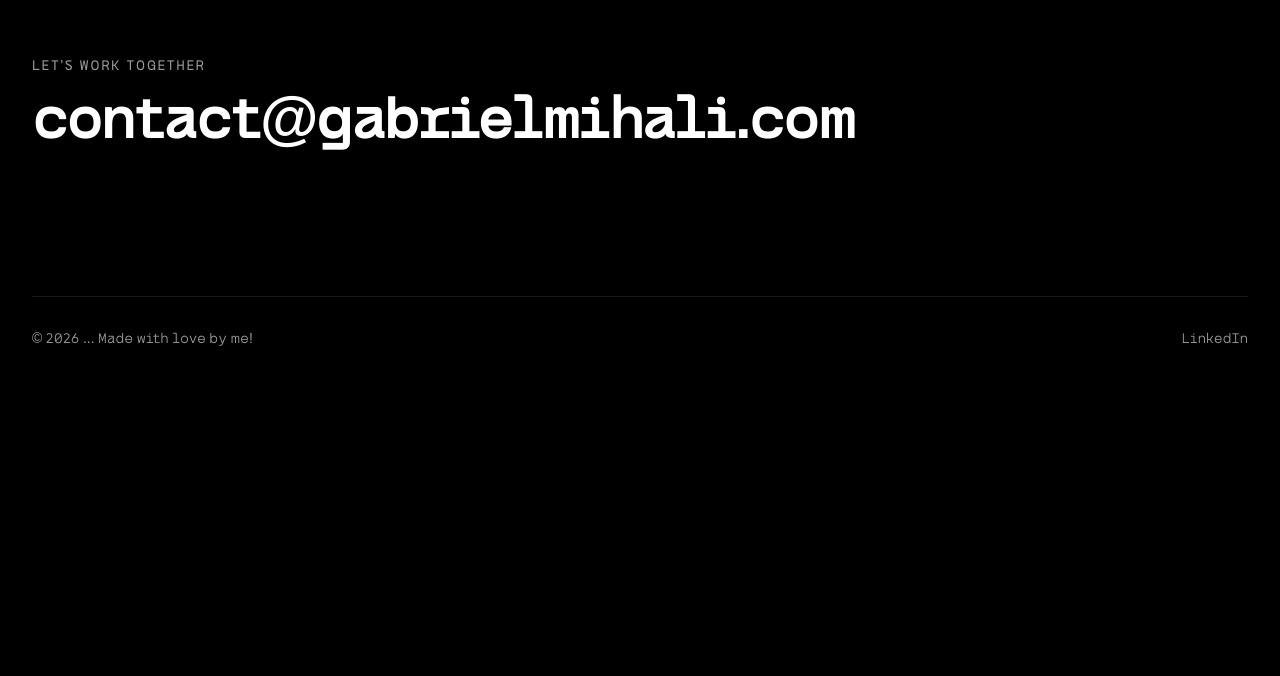
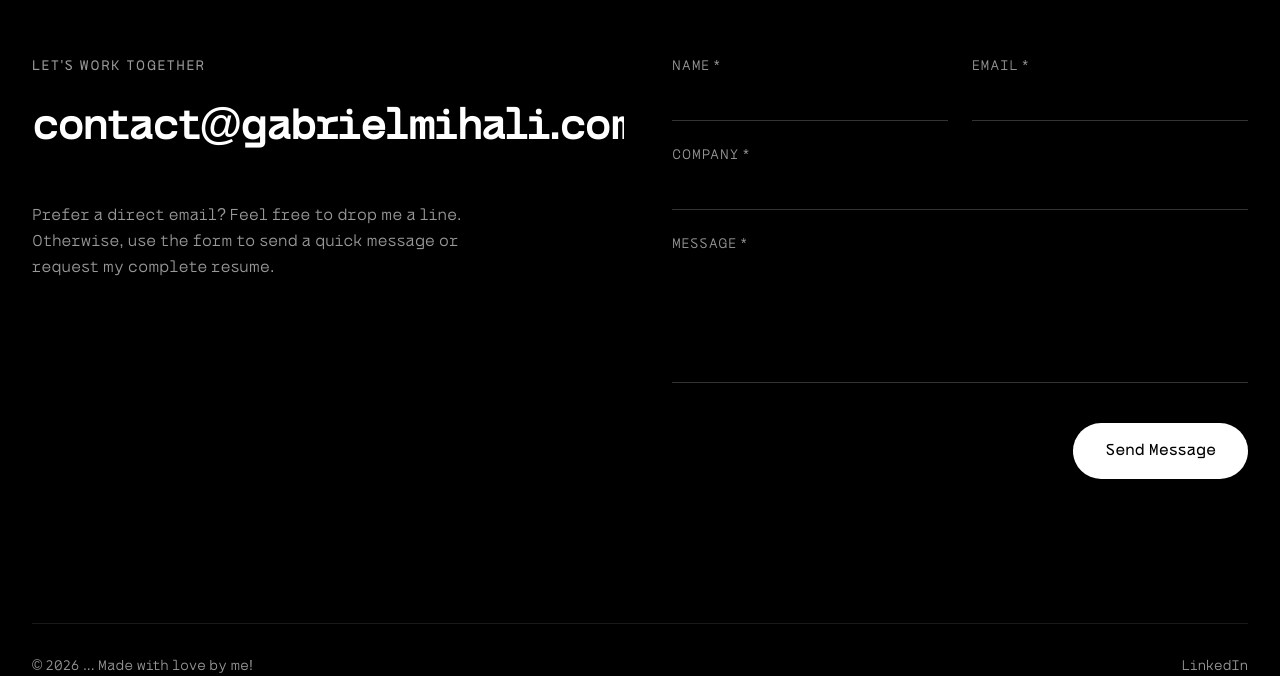
Before and after one commit to san-gabriels/portfolio-bento-2026, a Next.js app: page /about in a window 1280 px wide. Shown: the part 3610-4286 px from the top of the page. Before the commit the page ends 4007 px from the top, so only its background shows below. Built offline with nearby package versions, Linux system fonts and the light colour scheme; a web font is replaced by a local one.

Commit message:
added contact route and updated about page with new email link and styling

```diff
--- a/app/about/page.tsx
+++ b/app/about/page.tsx
@@ -1,6 +1,6 @@
 "use client";
 
-import { useRef } from "react";
+import { useRef, useState } from "react";
 import Image from "next/image";
 import { motion, useScroll, useTransform, MotionValue } from "framer-motion";
 
@@ -28,11 +28,9 @@ const EXPERIENCE_DATA = [
 const PARAGRAPH = "Crafting scalable web ecosystems means turning complex business challenges into measurable digital platforms. As a Digital Infrastructure Architect, my focus is on designing data-driven web experiences rather than just building standard websites. This approach is deeply rooted in my academic background in Information Philosophy. Understanding the epistemic relationship between raw data, structured information, and actionable knowledge provides a rigorous logical framework for web architecture and technical SEO. By seamlessly integrating advanced algorithmic workflows into the process, deployment and performance are significantly accelerated, always keeping human critical thinking at the core of every project.";
 
 const words = PARAGRAPH.split(" ");
+const emailText = "contact@gabrielmihali.com";
 
-// Il trucco dei Pro: Usare l'opacità su due livelli sovrapposti invece di animare il colore
-// Il trucco dei Pro: Usare l'opacità su due livelli sovrapposti invece di animare il colore
 function ScrollWord({ children, progress, range }: { children: string; progress: MotionValue<number>; range: [number, number] }) {
-  // 0.2 simula il grigio scuro, 1 è il bianco puro
   const opacity = useTransform(progress, range, [0.2, 1]);
   return (
     <motion.span style={{ opacity }} className="inline-block mr-[0.25em] mt-[0.1em] text-white">
@@ -44,18 +42,47 @@ function ScrollWord({ children, progress, range }: { children: string; progress:
 export default function AboutPage() {
   const textRef = useRef<HTMLDivElement>(null);
 
-  // Offset calibrato: inizia quando la parte alta del testo è all'85% dello schermo (in basso)
-  // Finisce quando la parte bassa del testo è al 50% dello schermo (al centro)
   const { scrollYProgress } = useScroll({
     target: textRef,
     offset: ["start 75%", "end 35%"],
   });
 
+  const [formData, setFormData] = useState({
+    name: "",
+    email: "",
+    company: "",
+    message: ""
+  });
+  const [status, setStatus] = useState<"idle" | "loading" | "success" | "error">("idle");
+
+  const handleSubmit = async (e: React.FormEvent) => {
+    e.preventDefault();
+    setStatus("loading");
+
+    try {
+      const response = await fetch("/api/contact", {
+        method: "POST",
+        headers: { "Content-Type": "application/json" },
+        body: JSON.stringify(formData),
+      });
+
+      if (response.ok) {
+        setStatus("success");
+        setFormData({ name: "", email: "", company: "", message: "" });
+      } else {
+        setStatus("error");
+      }
+    } catch (error) {
+      setStatus("error");
+    }
+  };
+
+  const handleChange = (e: React.ChangeEvent<HTMLInputElement | HTMLTextAreaElement>) => {
+    setFormData({ ...formData, [e.target.name]: e.target.value });
+  };
+
   return (
     <div className="flex flex-col min-h-screen overflow-x-hidden bg-black text-white w-full">
-      {/* Nota: Abbiamo rimosso <Navbar /> da qui perché è già nel layout globale */}
-
-      {/* Main container allineato esattamente come la Bento Grid (max-w-[1600px]) */}
       <main className="flex-1 w-full max-w-[1600px] mx-auto pt-[100px] lg:pt-[120px] pb-12 px-4 min-[700px]:px-8">
 
         {/* SECTION 1: Wall of Text */}
@@ -63,7 +90,6 @@ export default function AboutPage() {
           <p className="text-2xl md:text-4xl lg:text-[48px] font-medium leading-tight tracking-tight flex flex-wrap max-w-6xl">
             {words.map((word, i) => {
               const start = i / words.length;
-              // Allunga leggermente l'end per rendere la transizione più morbida
               const end = start + (3 / words.length);
               return (
                 <ScrollWord key={i} progress={scrollYProgress} range={[start, end]}>
@@ -76,7 +102,7 @@ export default function AboutPage() {
 
         {/* SECTION 2: Portrait Image */}
         <section className="w-full grid grid-cols-1 md:grid-cols-2 gap-8 md:gap-16 mb-32 md:mb-48">
-          <div className="hidden md:block"></div> {/* Spazio vuoto a sinistra */}
+          <div className="hidden md:block"></div>
           <div className="relative aspect-[4/5] md:aspect-[3/4] w-full overflow-hidden rounded-[24px]">
             <Image
               src="/images/profile.webp"
@@ -112,15 +138,14 @@ export default function AboutPage() {
         </section>
       </main>
 
-      {/* SECTION 4: Infinite Marquee (Fuori dal max-w per toccare i bordi dello schermo) */}
+      {/* SECTION 4: Infinite Marquee */}
       <section className="w-full overflow-hidden mb-32 md:mb-48">
         <div className="relative flex whitespace-nowrap">
           <motion.div
             className="flex text-[10vw] uppercase font-medium tracking-tighter"
             animate={{ x: ["0%", "-50%"] }}
-            transition={{ repeat: Infinity, ease: "linear", duration: 350 }} // Velocità rallentata (40s)
+            transition={{ repeat: Infinity, ease: "linear", duration: 350 }}
           >
-            {/* Array moltiplicato per 4 per assicurare lo scorrimento continuo su schermi ultra-wide */}
             {[...Array(4)].map((_, i) => (
               <span key={i} className="pr-8">DIGITAL INFRASTRUCTURE • SCALABLE WEB ECOSYSTEMS • ADVANCED GA4 ANALYTICS • CORE WEB VITALS • LOGIC-DRIVEN ARCHITECTURE • CUSTOM AI INTEGRATIONS • TECHNICAL SEO • </span>
             ))}
@@ -128,26 +153,135 @@ export default function AboutPage() {
         </div>
       </section>
 
-      {/* SECTION 5: Giant CTA Footer */}
-      <footer className="w-full max-w-[1600px] mx-auto px-4 min-[700px]:px-8 pb-12 flex flex-col gap-12">
-        <div className="flex flex-col">
+      {/* SECTION 5: Giant CTA Footer (Email + Form) */}
+      <footer id="contact-section" className="w-full max-w-[1600px] mx-auto px-4 min-[700px]:px-8 pb-12 flex flex-col gap-12">
+        <div className="grid grid-cols-1 lg:grid-cols-2 gap-16 lg:gap-8">
+
+          {/* Colonna Sinistra: Email con Animazione */}
+          <div className="flex flex-col overflow-hidden">
             <span className="text-white/60 text-sm font-medium uppercase tracking-widest mb-4">
               Let&apos;s work together
             </span>
+
             <a
   href="mailto:contact@gabrielmihali.com"
-            className="text-3xl md:text-5xl lg:text-[60px] font-bold tracking-tighter leading-none hover:text-white/60 transition-colors"
+  className="group relative inline-flex overflow-hidden py-2 mb-6 text-[26px] sm:text-4xl md:text-5xl lg:text-4xl xl:text-[44px] font-bold tracking-tighter leading-tight"
 >
-            contact@gabrielmihali.com
+              <span className="flex">
+                {emailText.split("").map((char, index) => (
+                  <span
+                    key={`top-email-${index}`}
+                    className="transform transition-transform duration-500 ease-[cubic-bezier(0.22,1,0.36,1)] group-hover:-translate-y-[110%]"
+                    style={{ transitionDelay: `${index * 15}ms` }}
+                  >
+                    {char}
+                  </span>
+                ))}
+              </span>
+              <span className="absolute inset-0 flex text-white/60">
+                {emailText.split("").map((char, index) => (
+                  <span
+                    key={`bottom-email-${index}`}
+                    className="transform translate-y-[110%] transition-transform duration-500 ease-[cubic-bezier(0.22,1,0.36,1)] group-hover:translate-y-0"
+                    style={{ transitionDelay: `${index * 15}ms` }}
+                  >
+                    {char}
+                  </span>
+                ))}
+              </span>
             </a>
+
+            <p className="text-white/60 max-w-md text-sm md:text-base leading-relaxed mt-4">
+              Prefer a direct email? Feel free to drop me a line. Otherwise, use the form to send a quick message or request my complete resume.
+            </p>
           </div>
 
+          {/* Colonna Destra: Il Form Pulito */}
+          <div className="w-full max-w-xl lg:ml-auto">
+            {status === "success" ? (
+              <div className="p-8 border border-white/10 rounded-2xl bg-white/5">
+                <h3 className="text-2xl font-medium mb-2">Message sent successfully!</h3>
+                <p className="text-white/60">I will get back to you as soon as possible.</p>
+              </div>
+            ) : (
+              <form onSubmit={handleSubmit} className="flex flex-col gap-6">
+
+                {/* Nome & Email */}
+                <div className="grid grid-cols-1 md:grid-cols-2 gap-6">
+                  <div className="flex flex-col gap-2">
+                    <label className="text-sm text-white/60 uppercase tracking-wider">Name *</label>
+                    <input
+                      type="text"
+                      name="name"
+                      required
+                      value={formData.name}
+                      onChange={handleChange}
+                      className="w-full bg-transparent border-b border-white/20 pb-2 text-lg focus:outline-none focus:border-white transition-colors rounded-none"
+                    />
+                  </div>
+                  <div className="flex flex-col gap-2">
+                    <label className="text-sm text-white/60 uppercase tracking-wider">Email *</label>
+                    <input
+                      type="email"
+                      name="email"
+                      required
+                      value={formData.email}
+                      onChange={handleChange}
+                      className="w-full bg-transparent border-b border-white/20 pb-2 text-lg focus:outline-none focus:border-white transition-colors rounded-none"
+                    />
+                  </div>
+                </div>
+
+                {/* Company */}
+                <div className="flex flex-col gap-2">
+                  <label className="text-sm text-white/60 uppercase tracking-wider">Company *</label>
+                  <input
+                    type="text"
+                    name="company"
+                    required
+                    value={formData.company}
+                    onChange={handleChange}
+                    className="w-full bg-transparent border-b border-white/20 pb-2 text-lg focus:outline-none focus:border-white transition-colors rounded-none"
+                  />
+                </div>
+
+                {/* Messaggio */}
+                <div className="flex flex-col gap-2">
+                  <label className="text-sm text-white/60 uppercase tracking-wider">Message *</label>
+                  <textarea
+                    name="message"
+                    required
+                    rows={4}
+                    value={formData.message}
+                    onChange={handleChange}
+                    className="w-full bg-transparent border-b border-white/20 pb-2 text-lg focus:outline-none focus:border-white transition-colors resize-none rounded-none"
+                  />
+                </div>
+
+                {/* Pulsante Submit */}
+                <button
+                  type="submit"
+                  disabled={status === "loading"}
+                  className="mt-4 w-full md:w-auto self-end bg-white text-black px-8 py-4 rounded-full font-medium hover:bg-white/90 transition-colors disabled:opacity-50"
+                >
+                  {status === "loading" ? "Sending..." : "Send Message"}
+                </button>
+
+                {status === "error" && (
+                  <span className="text-red-400 text-sm text-right mt-2">Something went wrong. Please try again.</span>
+                )}
+              </form>
+            )}
+          </div>
+        </div>
+
+        {/* Footer Bottom */}
         <div className="flex flex-col md:flex-row justify-between items-start md:items-end gap-6 pt-8 border-t border-white/10 mt-12 md:mt-24">
           <div className="text-sm text-white/60">
             © {new Date().getFullYear()} ... Made with love by me!
           </div>
           <div className="flex gap-6">
-            <a href="https://www.linkedin.com/in/sandu-gabriel-mihali/" className="text-sm text-white/60 hover:text-white transition-colors">LinkedIn</a>
+            <a href="https://www.linkedin.com/in/sandu-gabriel-mihali/" target="_blank" rel="noopener noreferrer" className="text-sm text-white/60 hover:text-white transition-colors">LinkedIn</a>
           </div>
         </div>
       </footer>
--- /dev/null
+++ b/app/api/contact/route.ts
@@ -0,0 +1,45 @@
+import { NextResponse } from 'next/server';
+
+export async function POST(request: Request) {
+  try {
+    const body = await request.json();
+    const { name, email, company, message } = body;
+
+    // Qui diciamo a Resend cosa fare
+    const res = await fetch('https://api.resend.com/emails', {
+      method: 'POST',
+      headers: {
+        'Content-Type': 'application/json',
+        'Authorization': `Bearer ${process.env.RESEND_API_KEY}`,
+      },
+      body: JSON.stringify({
+        // Mittente di default di Resend (funziona per i test)
+        from: 'Portfolio Contact <onboarding@resend.dev>',
+        // DESTINATARIO: Qui arrivano le mail
+        to: 'contact@gabrielmihali.com',
+        subject: `Nuovo messaggio da ${name}`,
+        html: `
+          <div style="font-family: sans-serif; line-height: 1.5; color: #333;">
+            <h2>Nuovo messaggio dal tuo Portfolio</h2>
+            <p><strong>Nome:</strong> ${name}</p>
+            <p><strong>Email:</strong> ${email}</p>
+            <p><strong>Azienda:</strong> ${company}</p>
+            <hr />
+            <p><strong>Messaggio:</strong></p>
+            <p style="white-space: pre-wrap;">${message}</p>
+          </div>
+        `,
+      }),
+    });
+
+    if (res.ok) {
+      return NextResponse.json({ success: true });
+    } else {
+      const errorData = await res.json();
+      console.error('Resend Error:', errorData);
+      return NextResponse.json({ error: 'Errore nell\'invio' }, { status: 500 });
+    }
+  } catch (error) {
+    return NextResponse.json({ error: 'Errore del server' }, { status: 500 });
+  }
+}
```
Lines whose indentation alone changed are shown as unchanged.
